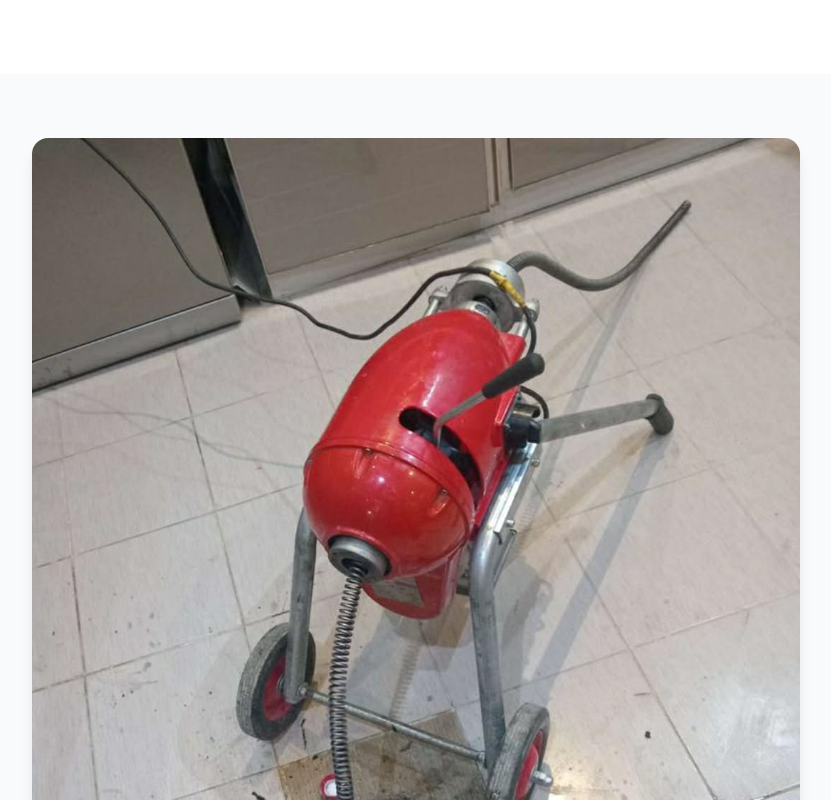
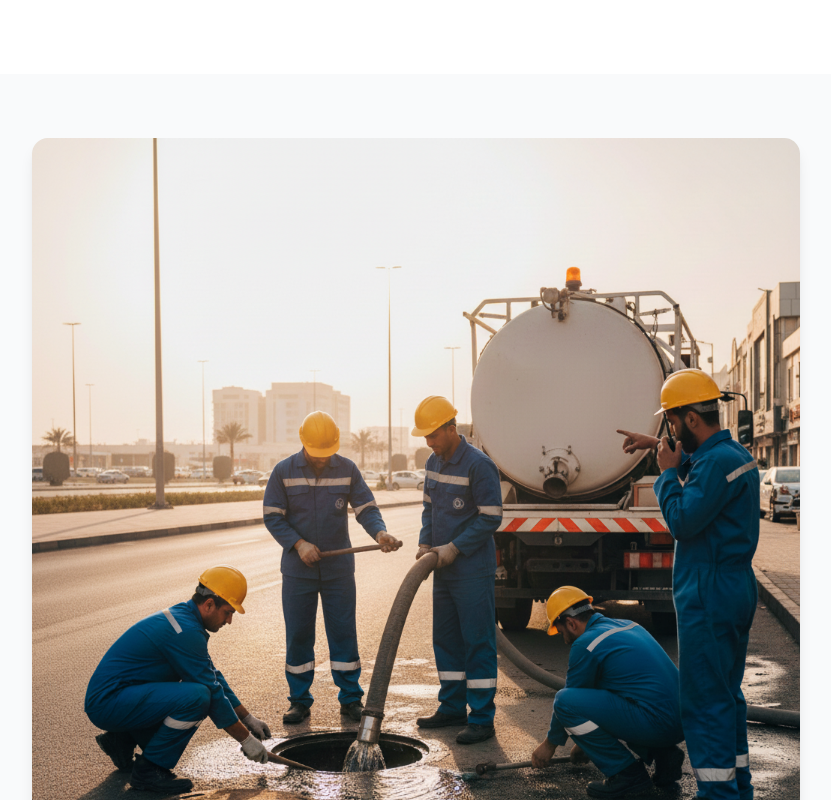
Before and after one commit to youssefahmed59/taslik-majari-riyadh, a Next.js app: page / in a window 1280 px wide. Shown: the part 2480-3280 px from the top of the page, without its empty margins (224-1055 px from the left). Built offline with nearby package versions, Linux system fonts and the light colour scheme.

Commit message:
Update image source in page component

```diff
--- a/app/page.jsx
+++ b/app/page.jsx
@@ -73,7 +73,7 @@ export default function Home() {
      {/* صورة معدات إضافية */}
      <section className="max-w-6xl mx-auto px-6 py-16 text-center">
       <img
-    src="/images/bee3f4c2-413c-4665-83ef-989ef7640f14.jfif"
+    src="/images/12.png"
     alt="معدات تسليك مجاري متطورة بالرياض"
     className="mx-auto rounded-2xl shadow-lg max-w-3xl"
   />
```
